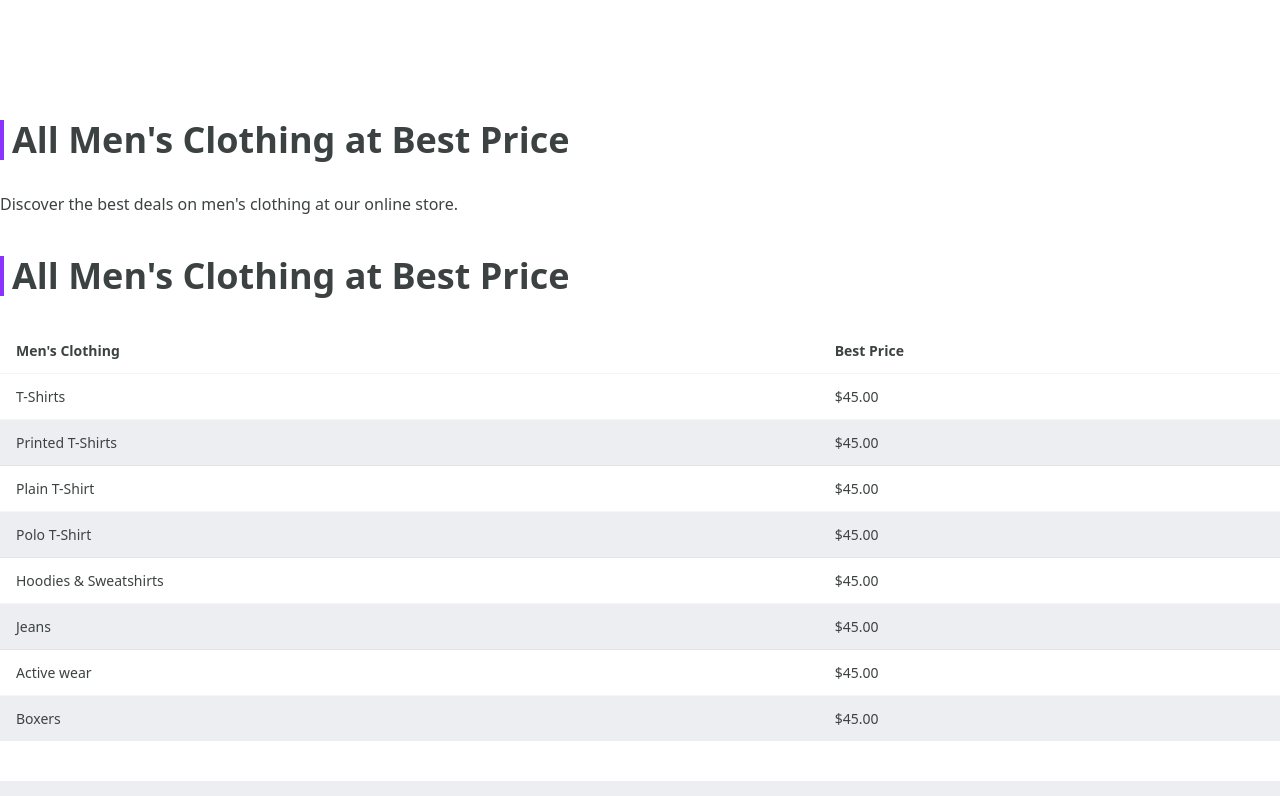
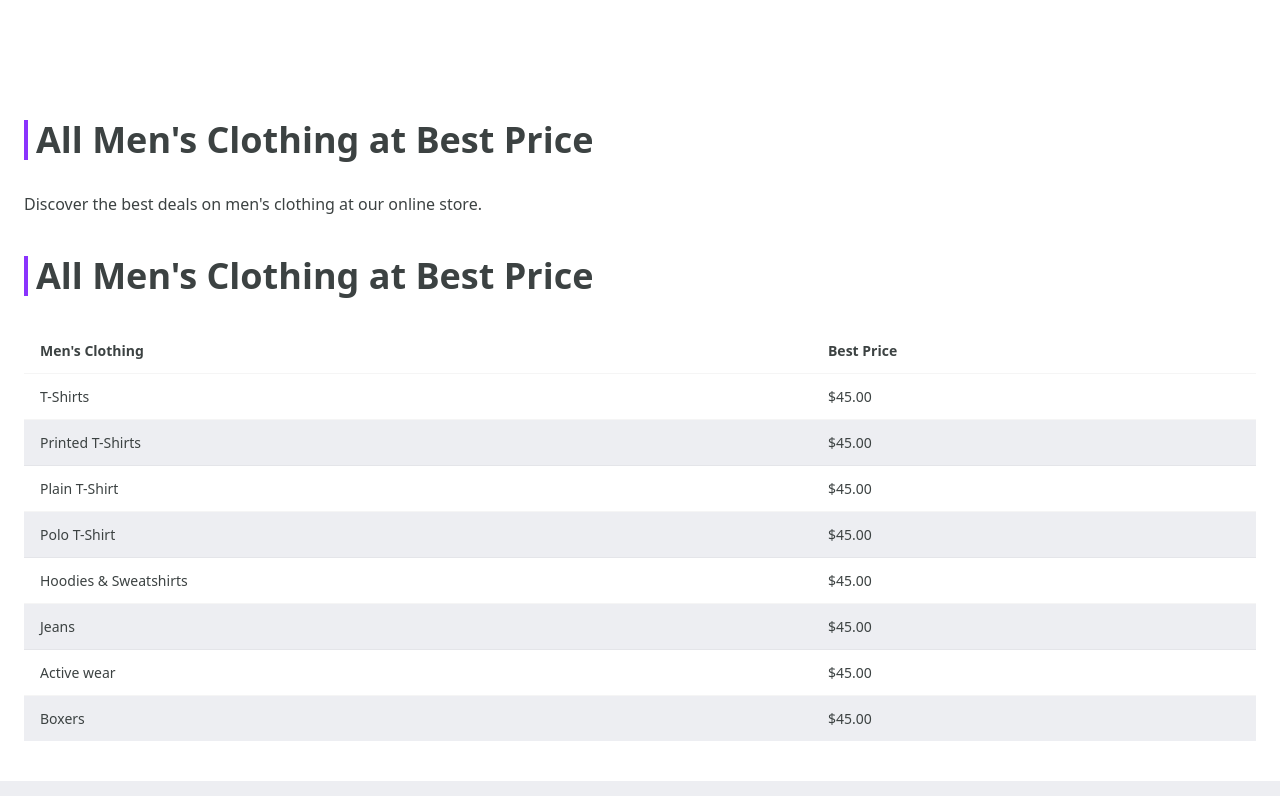
Before and after one commit to rhshuvo44/NextBazaar, a Next.js app: page /shop/men in a window 1280 px wide. Shown: the part 1504-2300 px from the top of the page. Built offline with nearby package versions, Linux system fonts and the light colour scheme; no server answers.

Commit message:
fix:product pages layout

```diff
--- a/src/components/modules/shop/PriceTable.tsx
+++ b/src/components/modules/shop/PriceTable.tsx
@@ -10,10 +10,10 @@ const PriceTable = ({
   tableTitle: string;
 }) => {
   return (
-    <div className=" py-10">
+    <div className="w-full px-6 py-10">
       <SectionTitle title={title} />
-      <div className="overflow-x-auto ">
-        <table className="table table-zebra">
+      <div className="overflow-x-auto w-full">
+        <table className="table table-zebra w-full">
           {/* head */}
           <thead>
             <tr className=" text-base-content">
--- a/src/components/modules/shop/SEOText.tsx
+++ b/src/components/modules/shop/SEOText.tsx
@@ -8,7 +8,7 @@ const SEOText = ({
   description: string;
 }) => {
   return (
-    <section className="mt-12">
+    <section className="mt-12 px-6">
       <SectionTitle title={title} />
       <p>{description}</p>
     </section>
```
